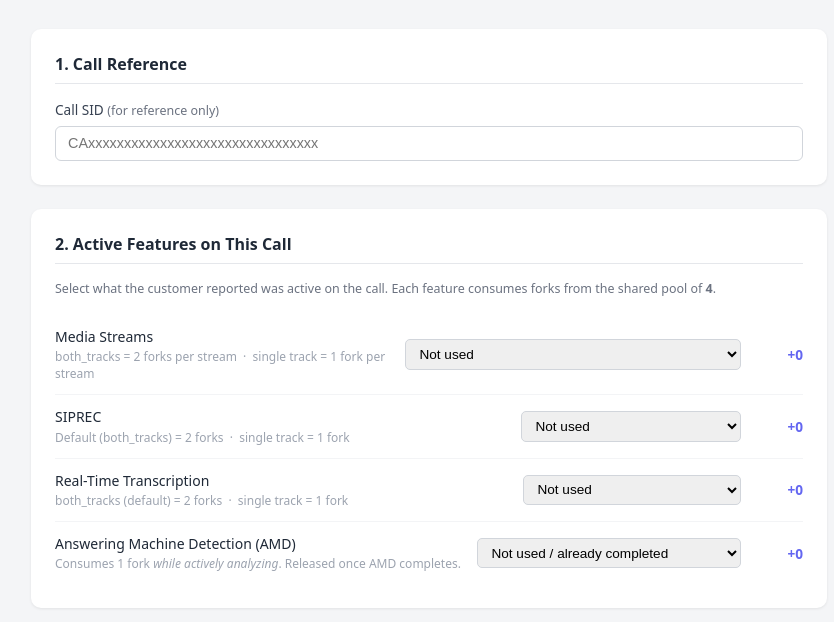
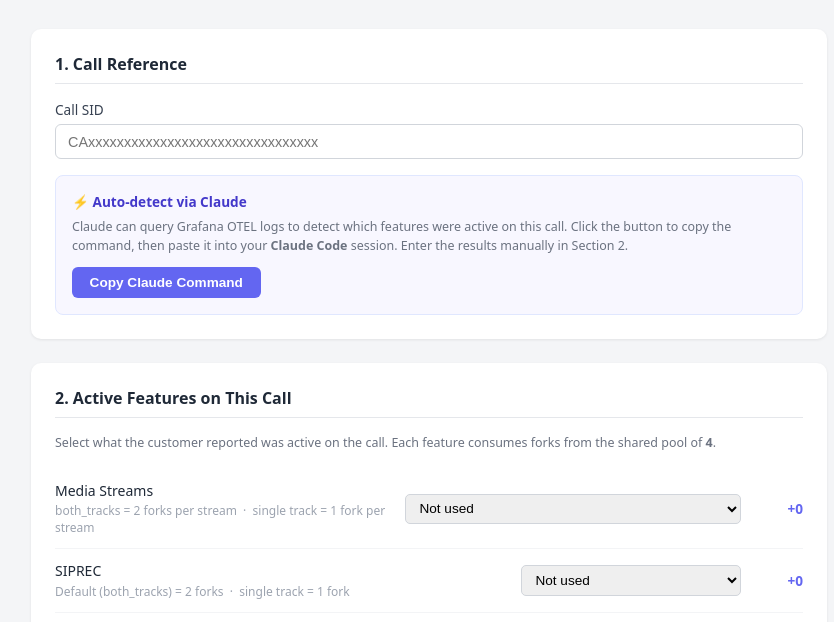
Before and after one commit to rsuaan/fork-budget-tool, a website: page index.html in a window 1280 px wide. Shown: the part 89-711 px from the top of the page, without its empty margins (211-1045 px from the left). Drawn offline with Linux system fonts and the light colour scheme.

Commit message:
Add Claude command button for OTEL log lookup

```diff
--- a/index.html
+++ b/index.html
@@ -60,8 +60,23 @@
 <!-- Call Reference -->
 <div class="card">
   <h2>1. Call Reference</h2>
-  <label>Call SID <span class="note">(for reference only)</span></label>
+  <label>Call SID</label>
   <input type="text" id="callSid" placeholder="CAxxxxxxxxxxxxxxxxxxxxxxxxxxxxxxxx" oninput="updateSid()" />
+
+  <div style="margin-top:1rem;padding:1rem;background:#f8f7ff;border:1px solid #e0e7ff;border-radius:8px">
+    <div style="font-size:0.85rem;font-weight:600;color:#4338ca;margin-bottom:0.4rem">⚡ Auto-detect via Claude</div>
+    <div style="font-size:0.78rem;color:#6b7280;margin-bottom:0.75rem;line-height:1.5">
+      Claude can query Grafana OTEL logs to detect which features were active on this call.
+      Click the button to copy the command, then paste it into your <strong>Claude Code</strong> session.
+      Enter the results manually in Section 2.
+    </div>
+    <button onclick="copyClaudeCommand()" id="claudeBtn"
+      style="background:#6366f1;color:#fff;border:none;padding:0.5rem 1.1rem;border-radius:6px;font-size:0.85rem;font-weight:600;cursor:pointer">
+      Copy Claude Command
+    </button>
+    <span id="claudeCopied" style="display:none;margin-left:0.75rem;font-size:0.8rem;color:#10b981;font-weight:600">✓ Copied! Paste into Claude Code.</span>
+    <div id="claudeCmdPreview" style="display:none;margin-top:0.75rem;background:#1e1e2e;color:#a6e3a1;font-family:monospace;font-size:0.8rem;padding:0.6rem 0.9rem;border-radius:6px"></div>
+  </div>
 </div>
 
 <!-- Features -->
@@ -220,6 +235,36 @@
   function updateSid() {
     const sid = document.getElementById('callSid').value.trim();
     document.getElementById('refSidLine').textContent = sid ? 'Call SID: ' + sid : '';
+    // update preview if visible
+    const preview = document.getElementById('claudeCmdPreview');
+    if (preview.style.display !== 'none') {
+      preview.textContent = buildClaudeCommand(sid);
+    }
+  }
+
+  function buildClaudeCommand(sid) {
+    const s = sid || document.getElementById('callSid').value.trim();
+    return s ? '/fork-budget ' + s : '/fork-budget <paste Call SID here>';
+  }
+
+  function copyClaudeCommand() {
+    const sid = document.getElementById('callSid').value.trim();
+    const cmd = buildClaudeCommand(sid);
+    const preview = document.getElementById('claudeCmdPreview');
+    preview.textContent = cmd;
+    preview.style.display = 'block';
+
+    navigator.clipboard.writeText(cmd).then(() => {
+      const copied = document.getElementById('claudeCopied');
+      copied.style.display = 'inline';
+      setTimeout(() => { copied.style.display = 'none'; }, 3000);
+    }).catch(() => {
+      // fallback: select the preview text
+      const range = document.createRange();
+      range.selectNode(preview);
+      window.getSelection().removeAllRanges();
+      window.getSelection().addRange(range);
+    });
   }
 
   function recalc() {
```
